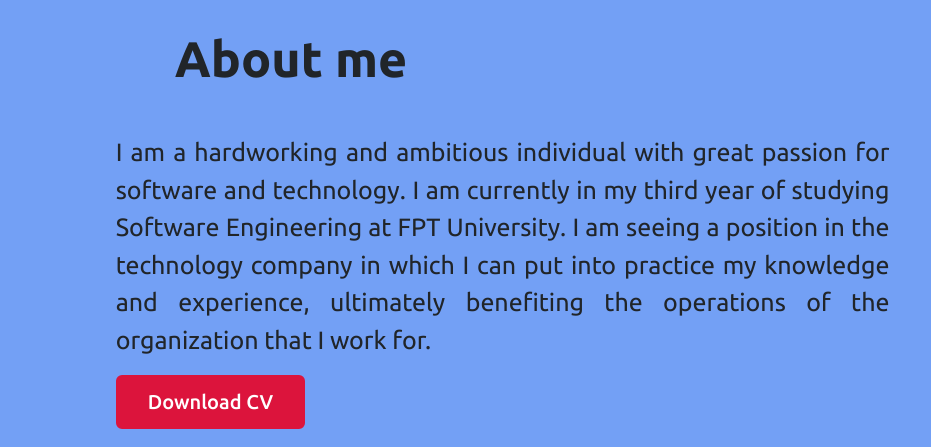
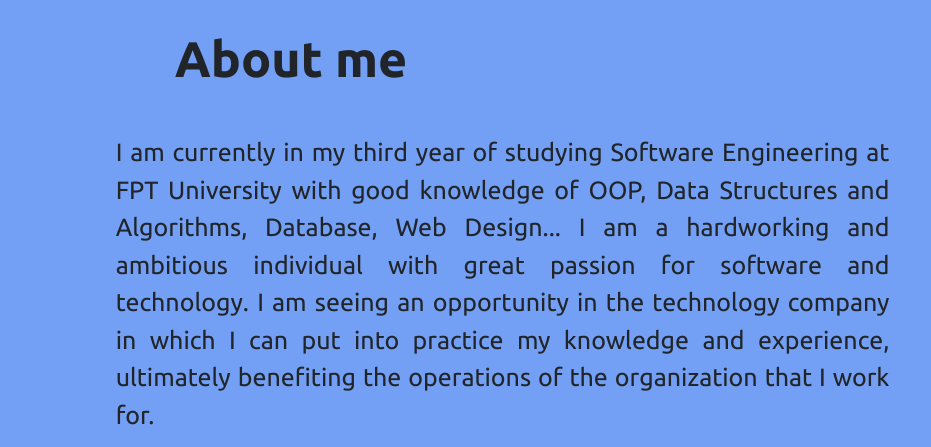
Before and after one commit to letrung2719/My-Portfolio-Website, a plain HTML site: page index.html in a window 1280 px wide. Shown: the part 900-1347 px from the top of the page, 349-1280 px from the left. Drawn offline with nearby package versions, Linux system fonts and the light colour scheme; a script that the page names is missing.

Commit message:
change information

```diff
--- a/index.html
+++ b/index.html
@@ -62,12 +62,12 @@
                 </div>
                 <div class="right">
                     <div class="text">
-                        <p>I am a hardworking and ambitious individual with great passion for software and technology.
-                            I am currently in my third year of studying Software Engineering at FPT University.
-                            I am seeing a position in the technology company in which I can put into practice my
-                            knowledge and experience, ultimately benefiting the operations of the organization that I work for.</p>
+                        <p> I am currently in my third year of studying Software Engineering at FPT University with	good knowledge of OOP,
+                            Data Structures and Algorithms, Database, Web Design...	 I am a hardworking and ambitious individual with great
+                            passion for software and technology. I am seeing an opportunity in the technology company in which I can put
+                            into practice my knowledge and experience, ultimately benefiting the operations of the organization that I work for.</p>
                     </div>
-                    <a href="/images/[Frontend Developer Fresher] [Lê Thành Trung] Resume.pdf" download="My CV">Download CV</a>
+                    <a href="/images/[Frontend Developer Fresher] [Lê Thành Trung] Resume.pdf" download="[Frontend Developer Fresher Resume] [Lê Thành Trung]">Download CV</a>
                 </div>
             </div>
         </div>
```
